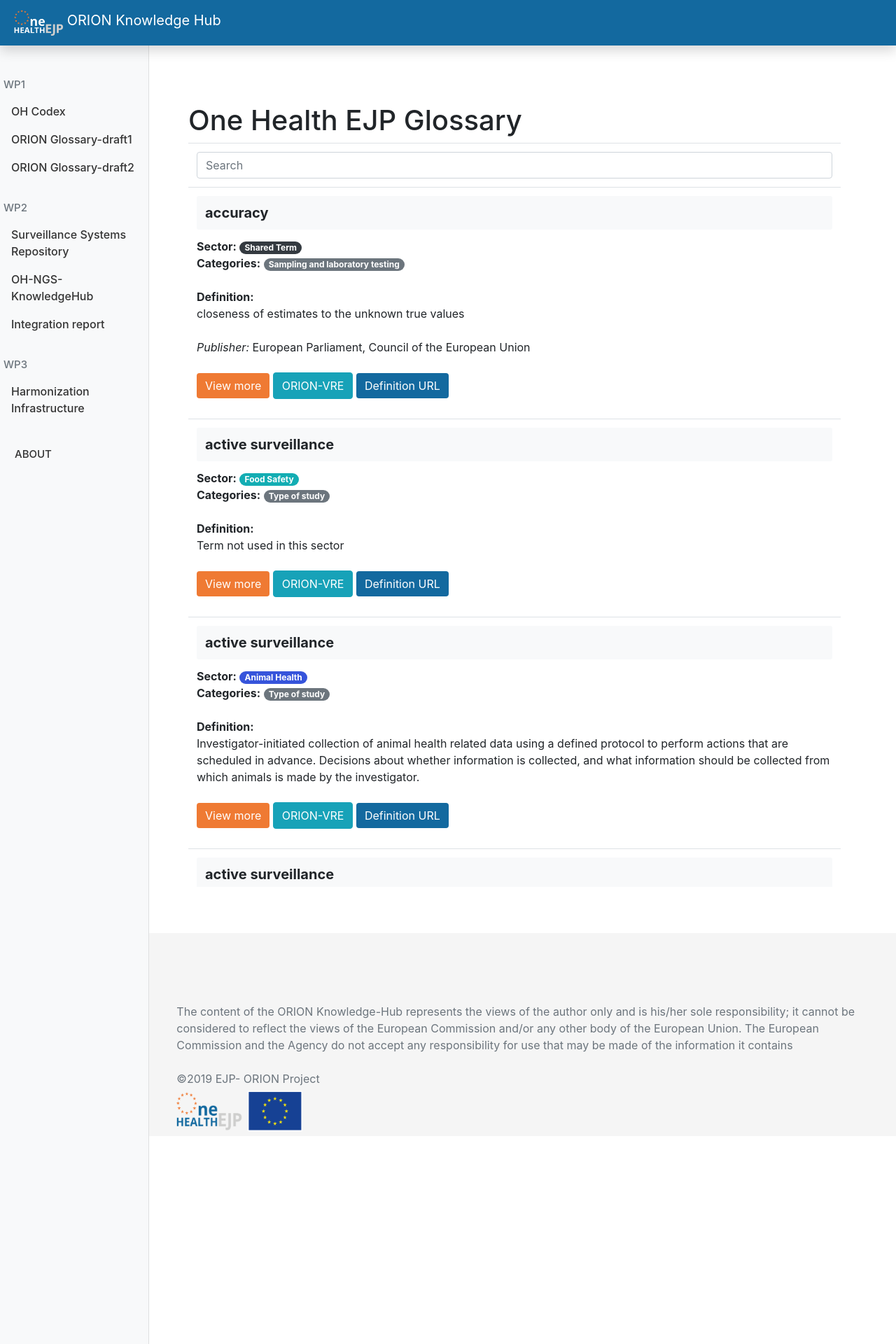
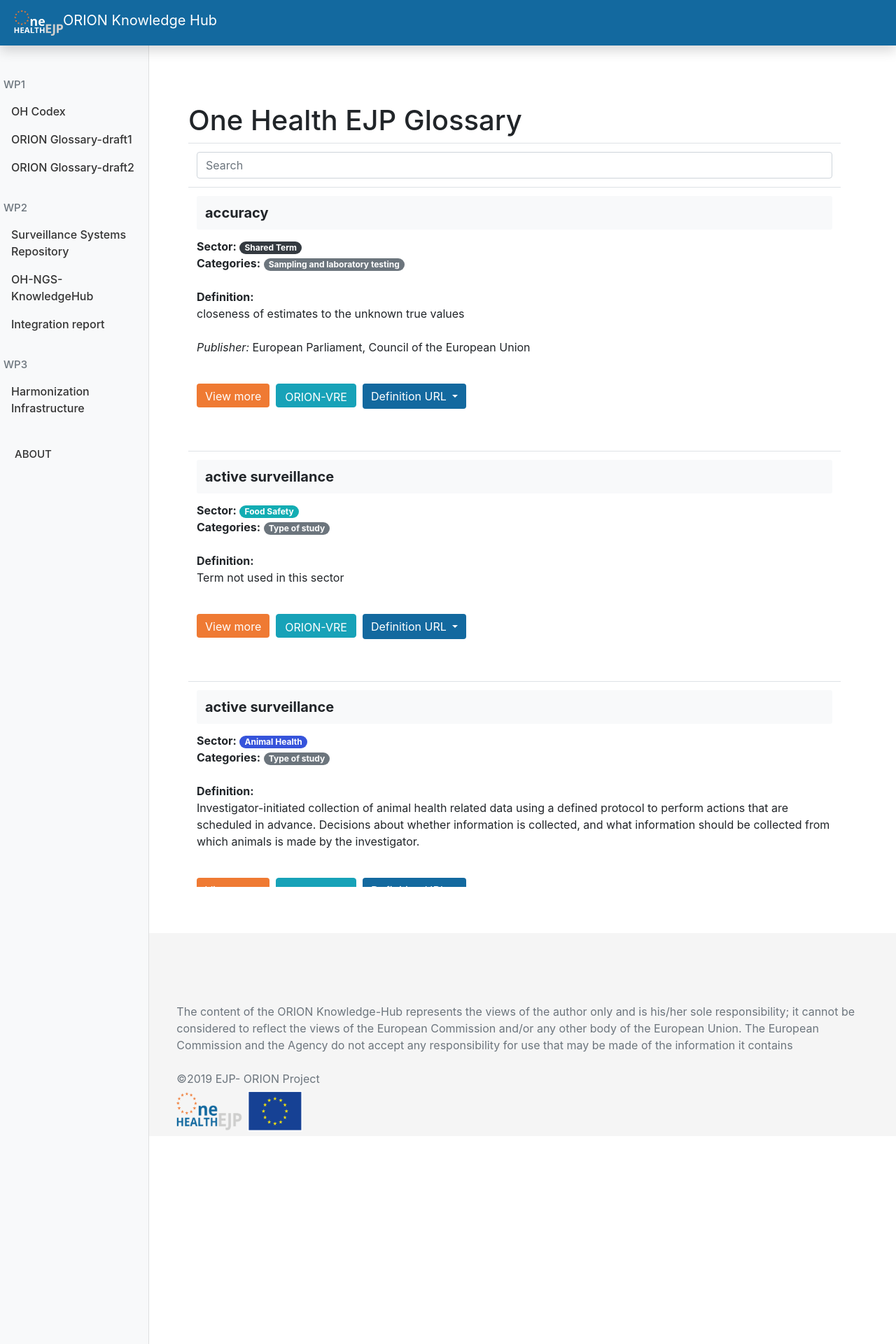
Before and after one commit to orion-ejp/orion-ejp.github.io, a Jekyll site: the page built from pages/glossary.html, in a window 1280 px wide. Shown: the top 1920 px of the page at 70% size. Built offline with Jekyll 4.4.1, drawn with Linux system fonts in a browser that asks for light colours; nearby versions of some CDN libraries; a script that is not in the unit is left out.

Commit message:
add responsive design, fix css issues

```diff
--- a/_layouts/default.html
+++ b/_layouts/default.html
@@ -8,6 +8,10 @@ title: home
         <meta charset="utf-8">
         <link rel="shortcut icon" href="https://yxf2vsag19-flywheel.netdna-ssl.com/wp-content/uploads/2018/06/favicon-32x32.png">
         <title>{{ page.title }}</title>
+        <meta name="viewport" content="width=device-width, initial-scale=1, shrink-to-fit=yes">
+        <meta name="description" content="ORION-Knowledge">
+        <meta name="author" content="Taras Guenther">
+        <meta name="generator" content="Jekyll v3.8.5">
         <script src="//cdnjs.cloudflare.com/ajax/libs/jquery/2.1.3/jquery.js"></script>
            <link rel="stylesheet" href="{{ "/assets/css/styles.css" | prepend: site.baseurl }}">
 
@@ -39,10 +43,20 @@ title: home
 </head>
   <body>
       <nav class="navbar navbar-expand-md fixed-top navbar-dark flex-md-nowrap p-0 shadow">
-            <button class="navbar-toggler" type="button" data-toggle="collapse" data-target="#navbarTogglerDemo03" aria-controls="navbarTogglerDemo03" aria-expanded="false" aria-label="Toggle navigation">
-                  <span class="navbar-toggler-icon"></span>
-                </button>
-                <a class="navbar-brand" href="{{site.baseurl}}/"><img class="d-inline-block align-top" src="/assets/img/logo.png" style="width:70px;height:auto"> ORION Knowledge Hub</a>
+
+
+                  <button class="navbar-toggler" type="button" data-toggle="collapse" data-target="#navbarTogglerDemo03" aria-controls="navbarTogglerDemo03" aria-expanded="false" aria-label="Toggle navigation">
+                      <span class="navbar-toggler-icon"></span>
+                    </button>
+
+
+                  <a class="navbar-brand d-flex" href="{{site.baseurl}}/" ><img class="d-inline-block align-top img-fluid logo"  src="/assets/img/logo.png" style="width:70px; height:50%"> ORION Knowledge Hub</a>
+
+
+
+
+
+
          <div class=" collapse " id="navbarTogglerDemo03">
             <ul class="navbar-nav ">
                 <h2 class="sidebar-heading d-flex justify-content-between align-items-center  mt-4 mb-1 text-muted"> <span>WP1</span>   </h2>
@@ -83,6 +97,7 @@ title: home
 
             </ul>
              </div>
+
           </nav>
 
        <div class="container fluid">
--- a/_sass/main.scss
+++ b/_sass/main.scss
@@ -2,12 +2,58 @@
 @import "bootstrap/bootstrap";
 @import "custom/glossary";
 
+$enable-responsive-font-sizes: true;
 .current{
     color: green;
 }
 .container{
     height: 100%;
 
+}
+
+@media only screen and (max-width: 360px) {
+
+  body {
+     font-size: 5vw;
+  }
+  .navbar-brand{
+    font-size: 5vw;
+  }
+.logo{
+  visibility: hidden;
+}
+
+}
+@media only screen and (max-width: 320px) {
+
+  body {
+     font-size: 5vw;
+  }
+  .navbar-brand{
+    font-size: 5vw;
+  }
+.logo{
+  visibility: hidden;
+
+}
+.navbar-toggler{
+height:30;
+width:46
+}
+.navbar-toggler-icon{
+  height:20px;
+  width:20px
+}
+.dropdown-menu{
+  width: 100%;
+}
+}
+
+@media only screen and (max-width: 414px) {
+
+.dropdown-menu{
+  width: 100%;
+}
 }
 
 //Pills
@@ -30,7 +76,9 @@
   color: white;
 }
 //
-
+#glossary{
+  width:100%;
+}
 footer{
     margin-top: 50px;
     bottom:0;
@@ -171,6 +219,7 @@ body {
   }
 
   @media (min-width: 768px) {
+
     [role="main"] {
       padding-top: 48px; /* Space for fixed navbar */
     }
--- a/assets/js/search.js
+++ b/assets/js/search.js
@@ -18,6 +18,8 @@ function myFunction() {
   }
 
   $(function(){
-    $('[data-toggle="popover"]').popover();
+    $('[data-toggle="popover"]').popover({
+      html: true
+    });
 
   });
--- a/pages/glossary.html
+++ b/pages/glossary.html
@@ -1,14 +1,18 @@
 ---
 layout: default
 ---
+
 <div class="row">
 
-
   <h1>One Health EJP Glossary</h1>
-
   <div class="spinner-grow text-primary loader" role="status">
     <span class="sr-only">Loading...</span>
   </div>
+
+
+
+
+
 
 <div id="glossary">
   <table class="table table-hover table-fixed" id="myTable" >
@@ -47,17 +51,29 @@ layout: default
                             {% else  %}
                             {% endif %}
             <br>
-
-              <button class="btn btn-primary" type="button" data-toggle="modal" data-target="#{{ glossar.UUID }}" >
+            <div class="btn-toolbar mb-3" role="toolbar" aria-label="Toolbar with button groups">
+              <button class="btn btn-primary" type="button" style="height:34px; margin-right:9px" data-toggle="modal" data-target="#{{ glossar.UUID }}" >
                 View more
               </button>
-               <a href="http://data.d4science.org/ctlg/ORIONKnowledgeHub/{{ glossar.UUID }}" target="_blank" rel="noopener noreferrer" class="btn btn-info" role="button">ORION-VRE</a>
+               <a href="http://data.d4science.org/ctlg/ORIONKnowledgeHub/{{ glossar.UUID }}" style="height:34px; margin-right:9px" target="_blank" rel="noopener noreferrer" class="btn btn-info" role="button">ORION-VRE</a>
 
-              <button type="button" class="btn citeBtn" data-container="body" data-toggle="popover" data-placement="bottom"  data-html="true" data-content="<input class='form-control'  id='copy{{ glossar.UUID }}' type='text' value='{{ site.url }}/pages/glossary.html#{{ glossar.UUID }}'>">
+
+              <div class="dropdown" style="max-width: 500px;">
+                <button class="btn citeBtn dropdown-toggle" type="button" id="dropdownMenuButton" data-toggle="dropdown" aria-haspopup="true" aria-expanded="false" >
                     Definition URL
                 </button>
+                <form class="px-4 py-3">
+                <div class="dropdown-menu " aria-labelledby="dropdownMenuButton">
+                  <div class="form-group mb-3" style="margin: 10px; width:400px;">
+                    <input class='form-control'  id='copy{{ glossar.UUID }}' type='text' value='{{ site.url }}/pages/glossary.html#{{ glossar.UUID }}'>
+                    <small id="inputHelp" class="form-text text-muted">Click in the field and press Ctrl + A and Ctrl + C to copy the link</small>
+                  </div>
+                </form>
+                </div>
 
+              </div>
 
+            </div>
               <div class="modal fade" id="{{glossar.UUID}}" tabindex="-1" role="dialog" aria-labelledby="exampleModalLabel" aria-hidden="true">
                 <div class="modal-dialog modal-dialog-centered" role="document">
                   <div class="modal-content">
```
Also changed, not shown: index.html (+5 -5 lines). Lines whose indentation alone changed are shown as unchanged.
